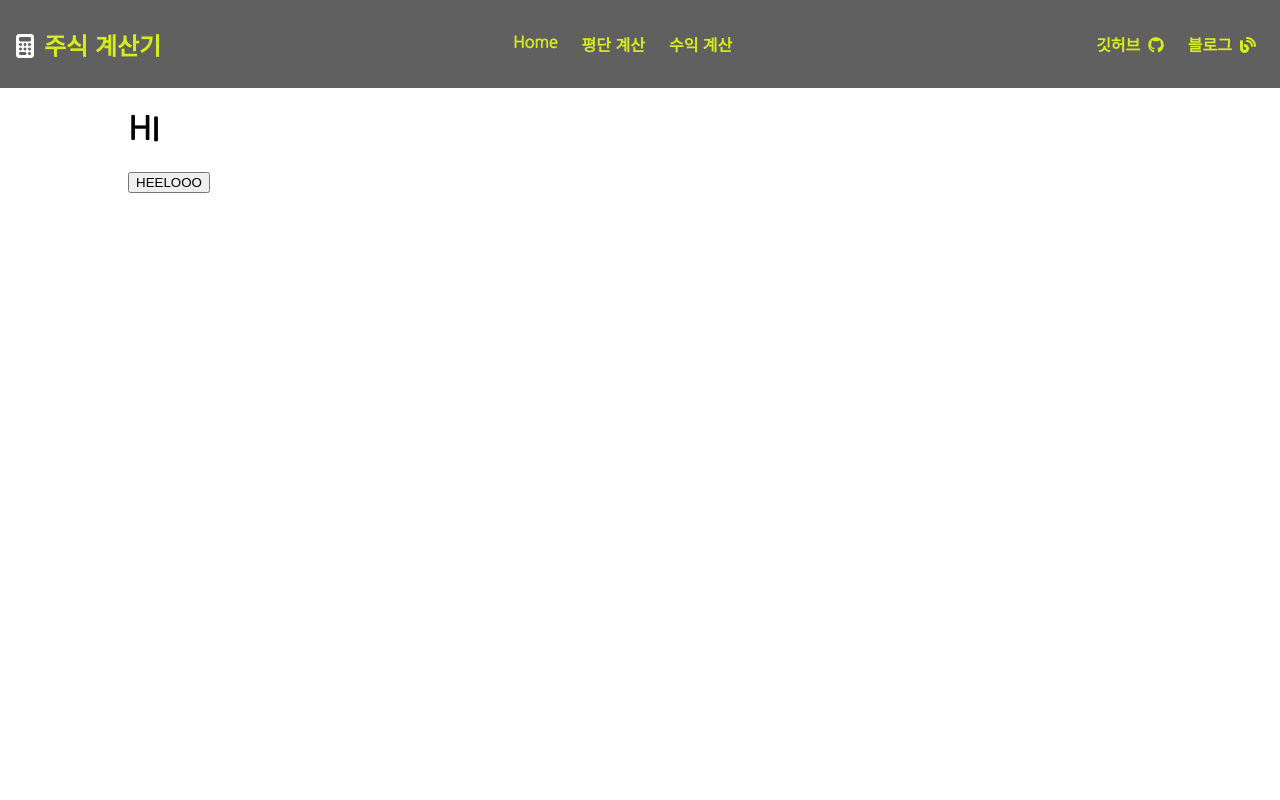
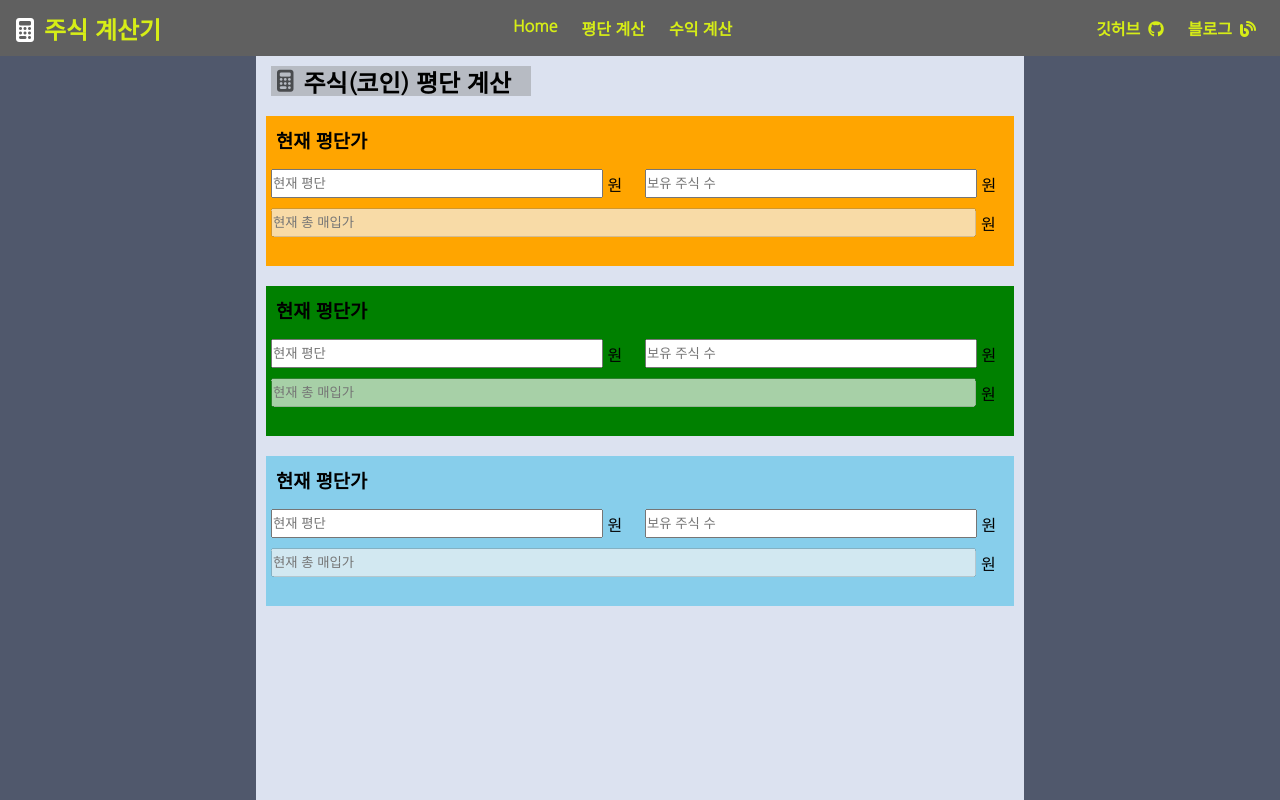
Before and after one commit to BaseOfCoding/stock_calculator, a React (Create React App) app: page /stockavarage in a window 1280 px wide. Shown: the top 800 px of the page. Built offline with nearby package versions, Linux system fonts and the light colour scheme; the HTML template or start-up script is replaced by a standard one.

Commit message:
평단 계산 css 완료

```diff
--- a/public/index.html
+++ b/public/index.html
@@ -1,5 +1,5 @@
 <!DOCTYPE html>
-<html lang="en">
+<html lang="ko">
   <head>
     <meta charset="utf-8" />
     <link rel="icon" href="%PUBLIC_URL%/favicon.ico" />
--- a/src/App.css
+++ b/src/App.css
@@ -1,71 +1,40 @@
+* {
+  margin: 0;
+  padding: 0;
+  line-height: normal;
+} /* 모든 태그의 margin과 padding을 0으로 한다. 그리고 줄 간격을 기본 간격으로 설정한다. */
+
 body {
   margin: 0;
   font-family: 'Nanum Gothic', sans-serif;
-}
+} /* margin을 0으로 설정하고, 폰트는 나눔고딕으로 사용한다. */
 
 #body {
   min-height: 100vh;
-  width: 100%;
-  max-width: 1024px;
+  max-width: 4048px;
   margin: 0 auto;
-  padding-bottom: 24px;
-}
+} /* id를 body로 사용하는 태그의 최소 높이를 100vh, 최대 넓이를 4048 픽셀로 설정한다. */
 
 #footer {
   height: 100px;
-  background-color: gray;
+  background-color: #606060;
   display: flex;
   flex-direction: column;
   align-items: center;
   justify-content: center;
 }
+/* id를 footer로 사용하는 하단 부분,
+   높이는 100px로 설정하고 background-color는, #606060 color로 하고
+   flex를 사용해서, flex 방향을, column(열)로, align-items와 justify-content를 center로 설정해서,
+   세로로 가운데 정렬 한 모습으로 보여주게 한다. */
 
 #footer > .footer-made-name {
   font-size: 12px;
   font-weight: 600;
-}
+} /* 만든 개발자의 이름에 대한 속성: 폰트 사이즈는 12px, 굵기를 600으로 설정 */
 
 #footer > .footer-contact-us {
   padding-top: 5px;
   font-size: 14px;
   font-weight: 700;
-}
-
-/* .App {
-  text-align: center;
-}
-
-.App-logo {
-  height: 40vmin;
-  pointer-events: none;
-}
-
-@media (prefers-reduced-motion: no-preference) {
-  .App-logo {
-    animation: App-logo-spin infinite 20s linear;
-  }
-}
-
-.App-header {
-  background-color: #282c34;
-  min-height: 100vh;
-  display: flex;
-  flex-direction: column;
-  align-items: center;
-  justify-content: center;
-  font-size: calc(10px + 2vmin);
-  color: white;
-}
-
-.App-link {
-  color: #61dafb;
-}
-
-@keyframes App-logo-spin {
-  from {
-    transform: rotate(0deg);
-  }
-  to {
-    transform: rotate(360deg);
-  }
-} */
+} /* 만든 개발자의 이메일에 대한 속성 : padding-top을 5px로 해서 어느 정도 위,아래 간격을 주게하고, 폰트 사이즈는 14px, 굵기는 700으로 설정 */
--- a/src/App.tsx
+++ b/src/App.tsx
@@ -9,17 +9,20 @@ function App() {
   return (
     <div>
       <Header />
+      {/*div로 감싼 후, 먼저 Header 컴포넌트를 실행해서, 메뉴 헤더를 보이게 함. App.tsx에 많은 css가 보이면 가독성이 떨어지기에, Header는 Header로 따로 빼놓고 사용.*/}
       <div id="body">
         <Switch>
           <Redirect exact path="/" to="/stockavarage" />
-          <Route path="/stockavarage" component={StockAvarage} />
-          <Route path="/stockprofit" component={StockProfit} />
+          <Route exact path="/stockavarage" component={StockAvarage} />
+          <Route exact path="/stockprofit" component={StockProfit} />
         </Switch>
+        {/* body라는 id를 가진 div로 나누어, 주식 평단계산과, 주식 수익계산 뷰를 보여주게 하고, react-router-dom에서 제공하는 Switch를 이용해서, 각 메뉴를 누를 때마다 url을 다르게 해서, 평단 계산 또는 수익 계산 뷰를 보여주게 한다. */}
       </div>
       <div id="footer">
         <span className="footer-made-name">Since 2021 developer : Jeong min Lee</span>
         <span className="footer-contact-us">Contact US : jmboc.0501@gmail.com</span>
       </div>
+      {/* footer쪽은, 언제 누가 만들었는 지와 개발자의 이메일을 작성 */}
     </div>
   );
 }
--- a/src/pages/StockAvarage/index.css
+++ b/src/pages/StockAvarage/index.css
@@ -0,0 +1,102 @@
+:root {
+  --side_color: #50586c;
+  --center_color: #dce2f0;
+  --current_stock_box_color: orange;
+  --buy_stock_box_color: green;
+}
+
+/* pc variable */
+
+.body {
+  display: flex;
+  width: 100%;
+  min-height: 100vh;
+}
+
+.side {
+  background-color: var(--side_color);
+  min-height: 100vh;
+  position: relative;
+  width: 20%;
+}
+
+.center {
+  background-color: var(--center_color);
+  min-height: 100vh;
+  position: relative;
+  width: 60%;
+}
+
+.title {
+  display: flex;
+  width: 260px;
+  height: 30px;
+  background-color: #80808067;
+  margin: 10px 15px;
+  align-items: center;
+}
+
+.title > i {
+  font-size: 22px;
+  padding-left: 6px;
+  padding-right: 10px;
+  color: #00000099;
+}
+
+.stock-box {
+  display: flex;
+  flex-direction: column;
+  height: 150px;
+  margin: 10px 10px;
+  margin-top: 20px;
+}
+
+.stock-box > h3 {
+  margin: 10px 10px;
+}
+
+.stock-box > .stock-box-child {
+  display: flex;
+}
+
+.stock-box > .stock-box-child > .input-group {
+  display: flex;
+  align-items: center;
+  width: 50%;
+  margin: 5px 5px;
+}
+
+.stock-box > .stock-box-child > .input-group > input {
+  width: 90%;
+  height: 25px;
+}
+
+.stock-box > .stock-box-child > .input-group > div {
+  margin-left: 5px;
+}
+
+.stock-box > .input-group-allPrice {
+  margin: 5px 5px;
+  display: flex;
+  align-items: center;
+}
+
+.stock-box > .input-group-allPrice > input {
+  width: 95%;
+  height: 25px;
+}
+
+.stock-box > .input-group-allPrice > div {
+  margin-left: 5px;
+}
+/* mobile variable */
+
+@media screen and (max-width: 768px) {
+  .side {
+    width: 2%;
+  }
+
+  .center {
+    width: 96%;
+  }
+}
--- a/src/pages/StockAvarage/index.tsx
+++ b/src/pages/StockAvarage/index.tsx
@@ -1,10 +1,86 @@
-import { Button } from 'antd';
+import { Button, Input } from 'antd';
+import '../StockAvarage/index.css';
 
 const StockAvarage = () => {
+  const current_stock_style = {
+    background: 'orange',
+  };
+
+  const buy_stock_style = {
+    background: 'green',
+  };
+
+  const result_stock_style = {
+    background: 'skyblue',
+  };
+
   return (
     <div>
-      <h1>HI</h1>
-      <Button>HEELOOO</Button>
+      <div className="body">
+        <div className="side" />
+        <div className="center">
+          <div className="title">
+            <i className="fas fa-calculator"></i>
+            <h2>주식(코인) 평단 계산</h2>
+          </div>
+          {/* current_stock ( 현재 평단가 그룹 ) */}
+          <div style={current_stock_style} className="stock-box">
+            <h3>현재 평단가</h3>
+            <div className="stock-box-child">
+              <div className="input-group">
+                <input placeholder="현재 평단" type="text" />
+                <div>원</div>
+              </div>
+              <div className="input-group">
+                <input placeholder="보유 주식 수" type="text" />
+                <div>원</div>
+              </div>
+            </div>
+            <div className="input-group-allPrice">
+              <input placeholder="현재 총 매입가" type="text" disabled />
+              <div>원</div>
+            </div>
+          </div>
+          {/* buy_stock ( 구매 평단가 그룹 ) */}
+          <div style={buy_stock_style} className="stock-box">
+            <h3>현재 평단가</h3>
+            <div className="stock-box-child">
+              <div className="input-group">
+                <input placeholder="현재 평단" type="text" />
+                <div>원</div>
+              </div>
+              <div className="input-group">
+                <input placeholder="보유 주식 수" type="text" />
+                <div>원</div>
+              </div>
+            </div>
+            <div className="input-group-allPrice">
+              <input placeholder="현재 총 매입가" type="text" disabled />
+              <div>원</div>
+            </div>
+          </div>
+          {/* result_stock ( 결과 평단가 그룹 ) */}
+          <div style={result_stock_style} className="stock-box">
+            <h3>현재 평단가</h3>
+            <div className="stock-box-child">
+              <div className="input-group">
+                <input placeholder="현재 평단" type="text" />
+                <div>원</div>
+              </div>
+              <div className="input-group">
+                <input placeholder="보유 주식 수" type="text" />
+                <div>원</div>
+              </div>
+            </div>
+            <div className="input-group-allPrice">
+              <input placeholder="현재 총 매입가" type="text" disabled />
+              <div>원</div>
+            </div>
+          </div>
+        </div>
+
+        <div className="side" />
+      </div>
     </div>
   );
 };
```
